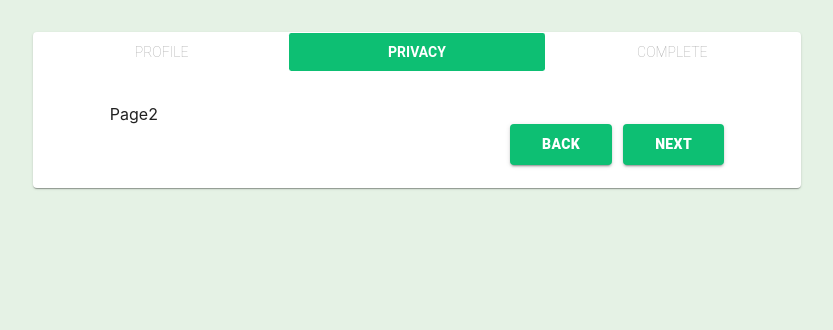
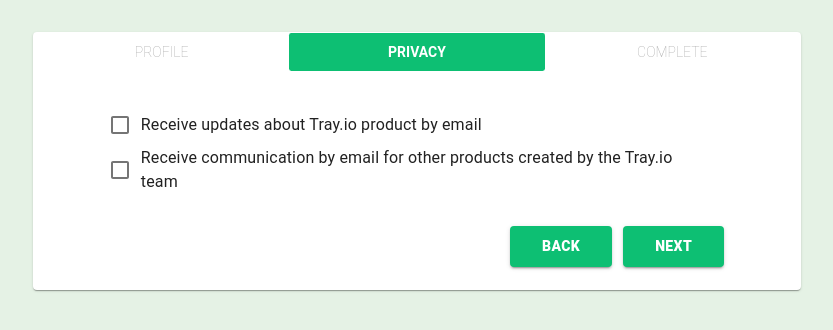
Before and after one commit to Wallgau/form-react-redux-typeScript, a React (Create React App) app: page / in a window 1280 px wide. Both pictures are taken after a click on the button "NEXT". Shown: the top 330 px of the page, without its empty margins (223-1056 px from the left). Built offline with nearby package versions, Linux system fonts and the light colour scheme.

Commit message:
privacycheckbox and redux setup

```diff
--- a/src/Components/Pages/Privacy/index.tsx
+++ b/src/Components/Pages/Privacy/index.tsx
@@ -1,12 +1,13 @@
 import React from "react";
 import BackButton from "../../Buttons/BackButton/index";
 import NextButton from "../../Buttons/NextButton/index";
+import { PrivacyChecked } from "../../PrivacyCheckBox/index";
 import { Body } from "../styled";
 
 const PrivacyComponent = () => {
   return (
     <Body>
-      <div>Page2</div>
+      <PrivacyChecked />
       <BackButton />
       <NextButton />
     </Body>
--- /dev/null
+++ b/src/Components/PrivacyCheckBox/index.tsx
@@ -0,0 +1,52 @@
+import React, { useState, useEffect } from "react";
+import { Field, reduxForm } from "redux-form";
+import { RdxFormControlCheckbox, ReduxFormProps } from "../ReduxForm/index";
+import { Dispatch } from "redux";
+import { connect } from "react-redux";
+import { userDetails } from "../../store/UserDetails/action";
+
+interface IFormProps {
+  index: number;
+}
+interface DataProps {
+  userData: (payload: IFormProps) => void;
+}
+
+const PrivacyCheckBox = () => {
+  const [isCheckedA, setCheckedA] = useState(false);
+  const [isCheckedB, setCheckedB] = useState(false);
+
+  return (
+    <form>
+      <Field
+        name='name'
+        component={RdxFormControlCheckbox}
+        type='checkbox'
+        label='Receive updates about Tray.io product by email'
+        checked={isCheckedA}
+        onChange={() => setCheckedA(!isCheckedA)}
+      />
+      <Field
+        name='role'
+        component={RdxFormControlCheckbox}
+        type='text'
+        label='Receive communication by email for other products created by the Tray.io team'
+        checked={isCheckedB}
+        onChange={() => setCheckedB(!isCheckedB)}
+      />
+    </form>
+  );
+};
+
+const mapStateToProps = (state: any) => ({});
+
+const mapDispatchProps = (dispatch: Dispatch) => ({
+  userData: () => dispatch(userDetails()),
+});
+
+const connectForm = connect(mapStateToProps, mapDispatchProps)(PrivacyCheckBox);
+
+export const PrivacyChecked = reduxForm({
+  form: "UserDetails",
+  destroyOnUnmount: false,
+})(connectForm);
--- a/src/Components/ReduxForm/index.tsx
+++ b/src/Components/ReduxForm/index.tsx
@@ -19,6 +19,7 @@
   type?: string;
   title?: string;
   options?: string[];
+  checked?: boolean;
 }
 
 export const RdxInput = ({ input, meta }: ReduxFormProps) => {
@@ -56,12 +57,12 @@
   );
   return content;
 };
-export const RdxFormControlCheckbox = ({ input, name, meta, label }: ReduxFormProps) => {
+export const RdxFormControlCheckbox = ({ input, name, meta, label, checked }: ReduxFormProps) => {
   const content = (
     <FormControlLabel
       name={name}
       labelPlacement='end'
-      control={<Checkbox onChange={input.onChange} checked={!!input.value ? true : false} />}
+      control={<Checkbox onChange={input.onChange} checked={checked}></Checkbox>}
       label={label}
     />
   );
--- /dev/null
+++ b/src/store/Privacy/action.ts
@@ -0,0 +1,5 @@
+import { PrivacyActionType, PrivacyOneAction, PrivacyTwoAction } from "./types";
+
+export const privacyOne = (): PrivacyOneAction => ({ type: PrivacyActionType.PRIVACYONE });
+
+export const privacyTwo = (): PrivacyTwoAction => ({ type: PrivacyActionType.PRIVACYTWO });
--- a/src/store/Stepper/index.js
+++ b/src/store/Privacy/index.ts
@@ -1,3 +1,3 @@
 export * from "./action";
-export * from "./reducers";
+export * from "./reducer";
 export * from "./types";
--- /dev/null
+++ b/src/store/Privacy/reducer.ts
@@ -0,0 +1,26 @@
+import { PrivacyActionType, PrivacyState, PrivacyActions } from "./types";
+import { Action } from "redux";
+
+export const initialState: PrivacyState = {
+  privacyOne: false,
+  privacyTwo: false,
+};
+
+const privacyChecked = (state: PrivacyState = initialState, action: Action | PrivacyActions) => {
+  switch (action.type) {
+    case PrivacyActionType.PRIVACYONE:
+      return {
+        ...state,
+        privacyOne: true,
+      };
+    case PrivacyActionType.PRIVACYTWO:
+      return {
+        ...state,
+        privacyTwo: true,
+      };
+    default:
+      return state;
+  }
+};
+
+export default privacyChecked;
--- /dev/null
+++ b/src/store/Privacy/types.ts
@@ -0,0 +1,21 @@
+import { Action } from "redux";
+
+export interface PrivacyState {
+  privacyOne: boolean;
+  privacyTwo: boolean;
+}
+
+export enum PrivacyActionType {
+  PRIVACYONE = "PRIVACYONE",
+  PRIVACYTWO = "PRIVACYTWO",
+}
+
+export interface PrivacyOneAction extends Action {
+  type: PrivacyActionType.PRIVACYONE;
+}
+
+export interface PrivacyTwoAction extends Action {
+  type: PrivacyActionType.PRIVACYTWO;
+}
+
+export type PrivacyActions = PrivacyOneAction | PrivacyTwoAction;
--- /dev/null
+++ b/src/store/Stepper/index.ts
@@ -0,0 +1,3 @@
+export * from "./action";
+export * from "./reducer";
+export * from "./types";
--- a/src/store/index.ts
+++ b/src/store/index.ts
@@ -1,24 +1,26 @@
-import {applyMiddleware, combineReducers, compose, createStore} from "redux";
+import { applyMiddleware, combineReducers, compose, createStore } from "redux";
 import createSagaMiddleware from "redux-saga";
 
-import step from "./Stepper/reducers";
-import formData from "./UserDetails/reducer";
-import {formState} from "./UserDetails";
-import {StepState} from "./Stepper";
-import {reducer as formReducer} from 'redux-form'
-
-const reducer = combineReducers({step, formReducer});
+import step from "./Stepper/reducer";
+import privacyChecked from "./Privacy/reducer";
+import { PrivacyState } from "./Privacy";
+import { StepState } from "./Stepper";
+import { reducer as formReducer } from "redux-form";
 
 export interface State {
-    step: StepState;
-    formReducer: any;
+  step: StepState;
+  formReducer: any;
+  privacyChecked: PrivacyState;
 }
+
+const reducer = combineReducers({ step, formReducer, privacyChecked });
 
 const composeEnhancers = (window as any).__REDUX_DEVTOOLS_EXTENSION_COMPOSE__ || compose;
 
 const sagaMiddleware = createSagaMiddleware();
 
-const configureStore = (initialState? : State) => createStore(reducer, initialState, composeEnhancers(applyMiddleware(sagaMiddleware)));
+const configureStore = (initialState?: State) =>
+  createStore(reducer, initialState, composeEnhancers(applyMiddleware(sagaMiddleware)));
 
 const store = configureStore();
 
```
Also changed, not shown: src/Components/ContactForm/index.tsx (added, +49 -0 lines), src/store/Stepper/reducer.ts (renamed from src/store/Stepper/reducers.ts).
